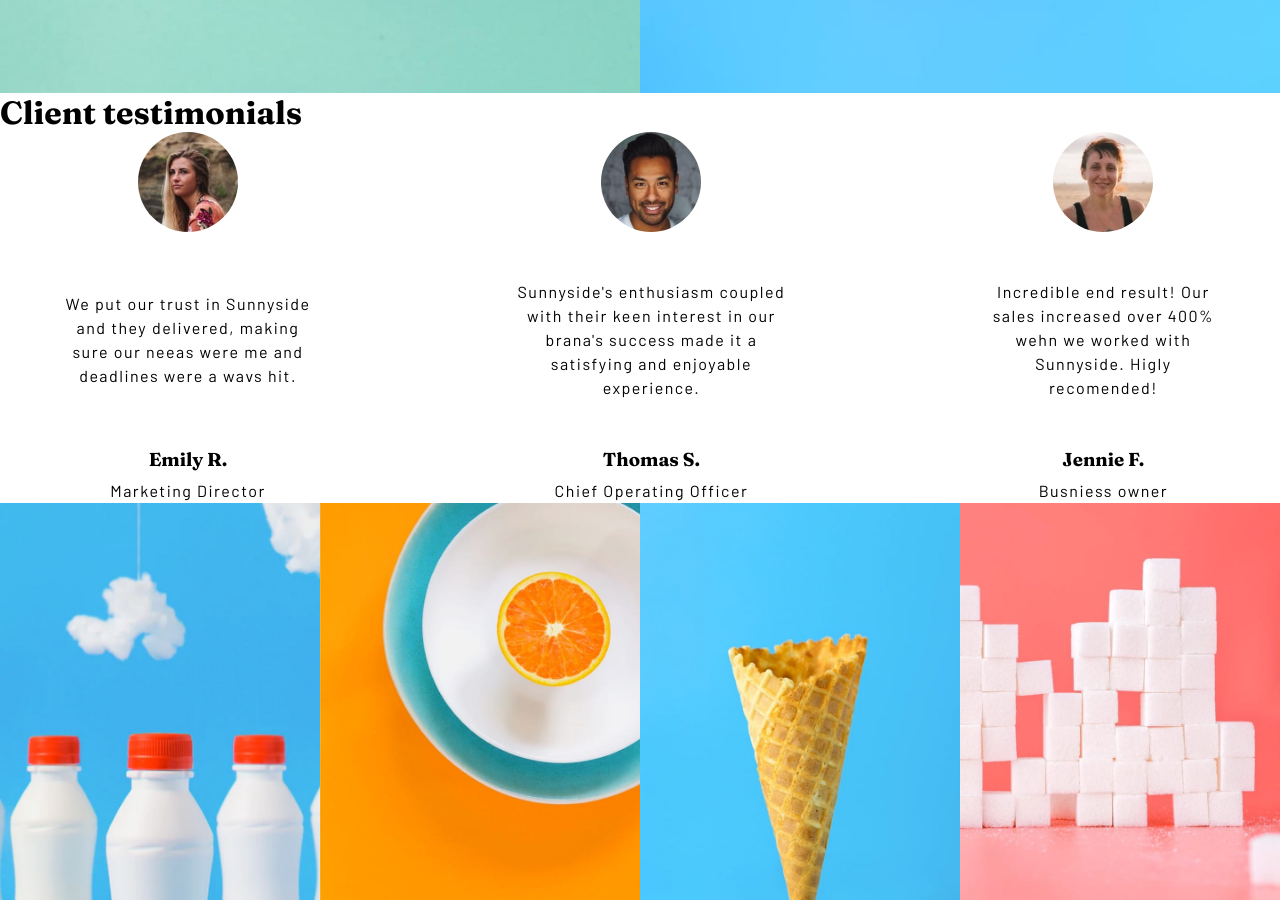
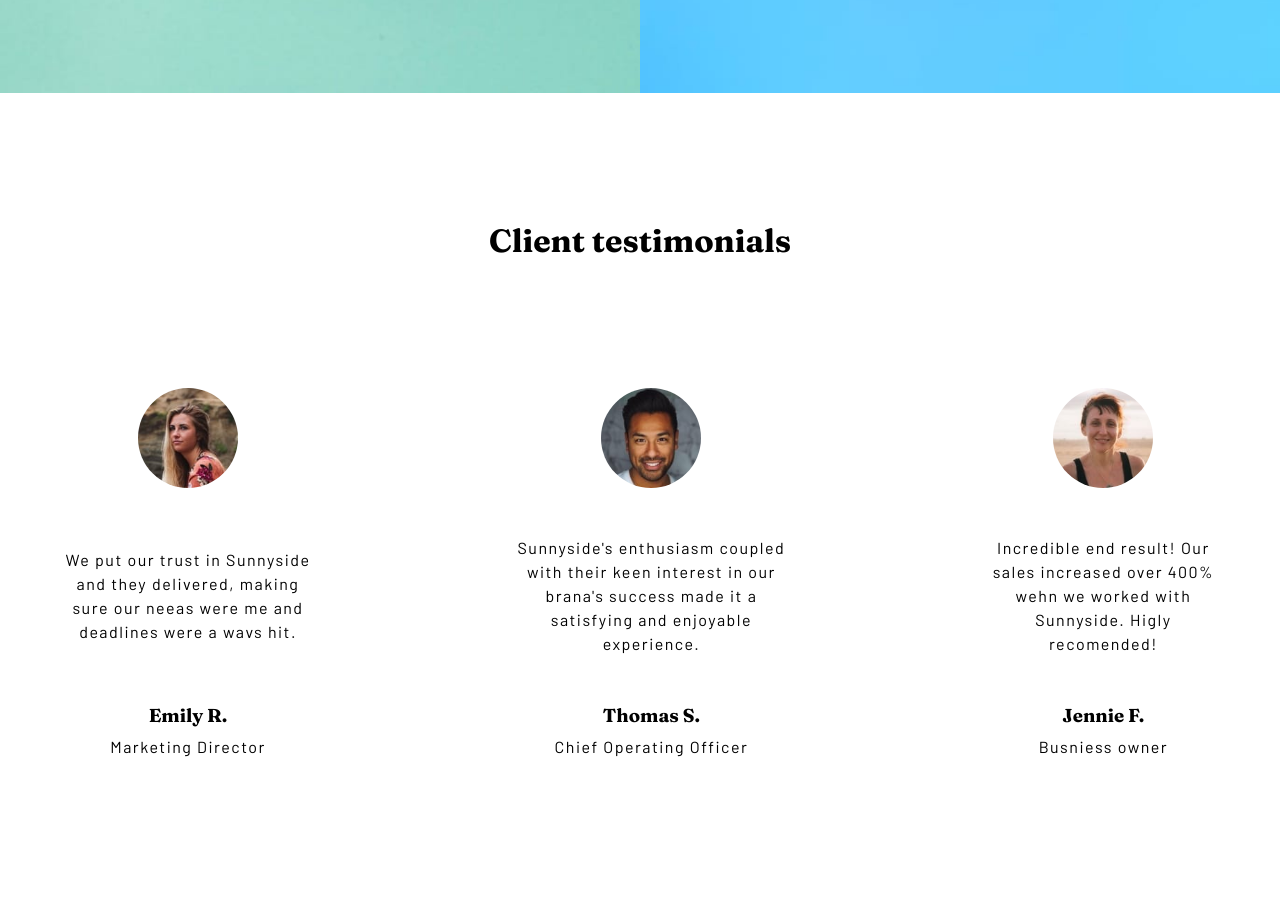
Before and after one commit to bekzodturgunoff/sunny_zero, a plain HTML site: page index.html in a window 1280 px wide. Shown: the part 2441-3344 px from the top of the page. Drawn offline with Linux system fonts and the light colour scheme.

Commit message:
testimonials are done

```diff
--- a/index.html
+++ b/index.html
@@ -77,7 +77,7 @@
           </p>
         </div>
       </div>
-      <h1>Client testimonials</h1>
+      <h1 class="client-h1">Client testimonials</h1>
       <div class="testimonials-container">
         <div class="testimonials">
           <img src="./images/image-emily.jpg" alt="image-emily" />
--- a/style.css
+++ b/style.css
@@ -212,3 +212,12 @@ s .footer-social {
   align-items: center;
   justify-items: center;
 }
+
+.client-h1 {
+  text-align: center;
+  padding: 8rem;
+}
+.testimonials-container {
+  padding-bottom: 12rem;
+  text-align: center;
+}
```
